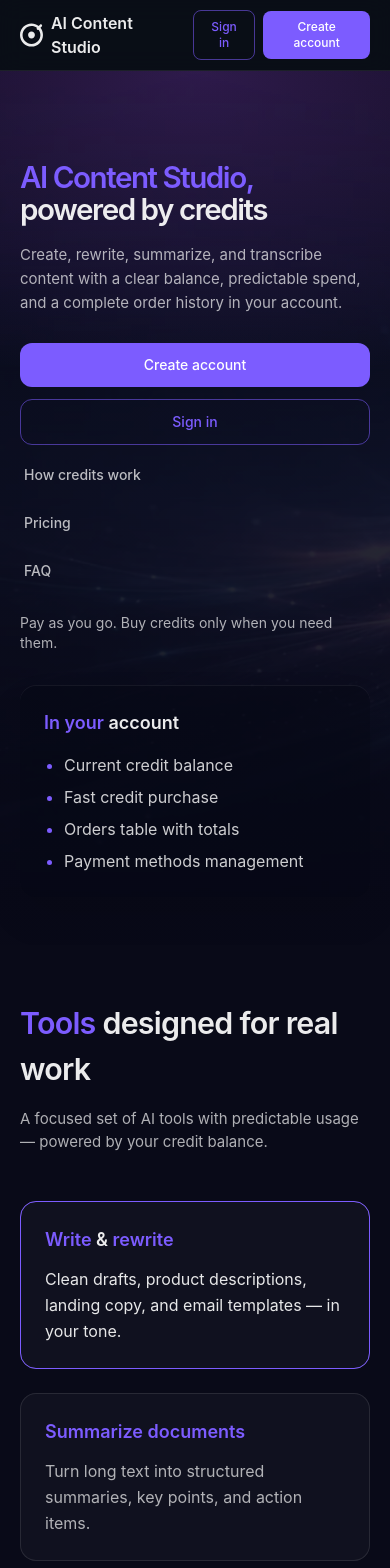
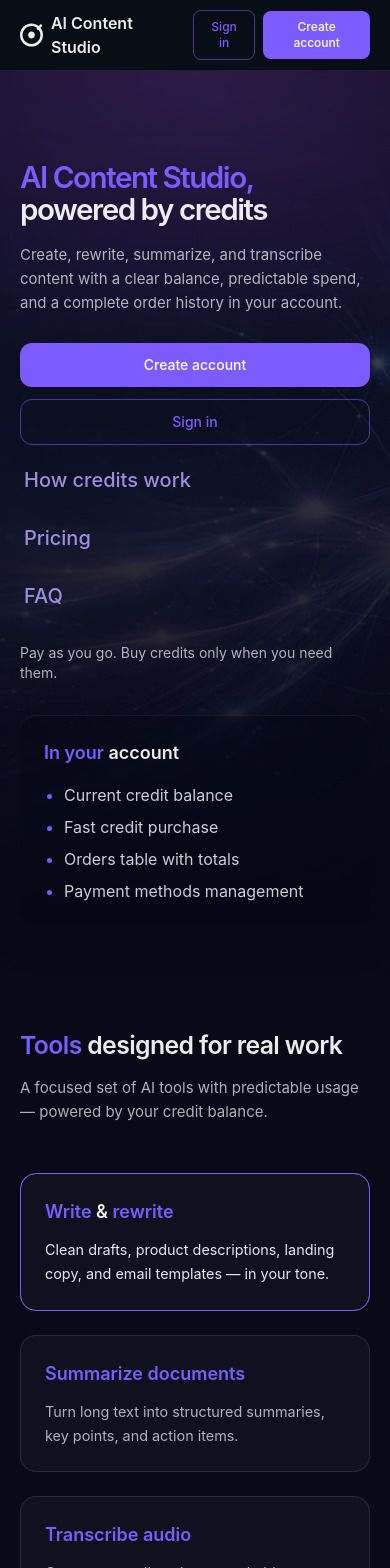
Before and after one commit to wysRocket/aicontentstudio, a React (Vite) app: page / in a window 390 px wide. Shown: the top 1568 px of the page. Built offline with nearby package versions, Linux system fonts and the light colour scheme; no server answers.

Commit message:
feat: update layout and sidebar styles for improved UI; enhance landing page link styles

```diff
--- a/src/components/Layout.tsx
+++ b/src/components/Layout.tsx
@@ -131,7 +131,7 @@ export function Layout() {
   }, [searchParams, setSearchParams]);
 
   return (
-    <div className="flex min-h-screen bg-[#f4ede4] font-sans text-[#17131d]">
+    <div className="flex min-h-screen overflow-x-hidden bg-[#0c0a18] font-sans text-[#17131d]">
       <Sidebar
         isMobileOpen={isMobileNavOpen}
         onMobileClose={() => setIsMobileNavOpen(false)}
@@ -141,48 +141,48 @@ export function Layout() {
 
       <main
         className={cn(
-          "flex min-h-screen min-w-0 flex-1 flex-col transition-[margin] duration-300",
+          "flex min-h-screen min-w-0 flex-1 flex-col overflow-x-hidden transition-[margin] duration-300",
           isDesktopSidebarExpanded ? "lg:ml-64" : "lg:ml-16",
         )}
       >
-        <div className="sticky top-0 z-[55] border-b border-black/6 bg-[#fffaf6]/92 backdrop-blur-xl">
+        <div className="sticky top-0 z-[55] border-b border-white/8 bg-[#0d0b18]/95 backdrop-blur-xl">
           <div className="mx-auto flex max-w-7xl flex-col gap-3 px-3 py-3 sm:px-6 lg:px-10">
             <div className="flex items-start justify-between gap-3">
               <div className="min-w-0 flex items-start gap-3">
                 <button
                   type="button"
                   onClick={() => setIsMobileNavOpen((current) => !current)}
-                  className="mt-0.5 flex h-10 w-10 shrink-0 items-center justify-center rounded-2xl border border-black/8 bg-white text-[#17131d] shadow-sm lg:hidden"
+                  className="mt-0.5 flex h-10 w-10 shrink-0 items-center justify-center rounded-2xl border border-white/10 bg-white/6 text-white shadow-sm lg:hidden"
                   aria-label={isMobileNavOpen ? "Close navigation menu" : "Open navigation menu"}
                 >
                   {isMobileNavOpen ? <X className="h-5 w-5" /> : <Menu className="h-5 w-5" />}
                 </button>
 
                 <div className="min-w-0">
-                  <p className="text-[10px] font-semibold uppercase tracking-[0.22em] text-[#8c5f74] sm:text-[11px]">
+                  <p className="text-[10px] font-semibold uppercase tracking-[0.22em] text-[#7c5cff] sm:text-[11px]">
                     {headerMeta.eyebrow}
                   </p>
                   <div className="mt-1 flex items-center gap-2">
-                    <h1 className="truncate text-base font-semibold tracking-[-0.03em] text-[#17131d] sm:text-xl">
+                    <h1 className="truncate text-base font-semibold tracking-[-0.03em] text-white sm:text-xl">
                       {headerMeta.title}
                     </h1>
                     <Link
                       to="/"
-                      className="hidden rounded-full border border-black/8 bg-white px-3 py-1 text-xs font-medium text-[#6e5e58] transition hover:border-[#8c5f74]/25 hover:text-[#17131d] sm:inline-flex"
+                      className="hidden rounded-full border border-white/12 bg-white/6 px-3 py-1 text-xs font-medium text-white/65 transition hover:border-white/22 hover:text-white sm:inline-flex"
                     >
                       View Home
                     </Link>
                   </div>
-                  <p className="mt-1 hidden max-w-3xl text-sm leading-6 text-[#6e5e58] md:block">
+                  <p className="mt-1 hidden max-w-3xl text-sm leading-6 text-white/50 md:block">
                     {headerMeta.description}
                   </p>
                 </div>
               </div>
 
               <div className="flex shrink-0 items-center gap-2 sm:gap-3">
-                <div className="flex h-10 items-center gap-2 rounded-2xl border border-black/8 bg-white px-3 text-sm text-[#6e5e58] shadow-sm">
-                  <Coins className="h-4 w-4 text-[#8c5f74]" />
-                  <span className="font-medium text-[#17131d]">
+                <div className="flex h-10 items-center gap-2 rounded-2xl border border-white/10 bg-white/6 px-3 text-sm shadow-sm">
+                  <Coins className="h-4 w-4 text-[#7c5cff]" />
+                  <span className="font-medium text-white">
                     {credits === null ? "..." : credits}
                   </span>
                 </div>
@@ -190,7 +190,7 @@ export function Layout() {
                 <button
                   type="button"
                   onClick={() => setIsPurchaseModalOpen(true)}
-                  className="inline-flex h-10 items-center justify-center gap-1.5 rounded-2xl border border-[#d7b6c5] bg-[#f8e8ee] px-3 text-sm font-medium text-[#8c3857] transition hover:bg-[#f4dbe5] sm:px-4"
+                  className="inline-flex h-10 items-center justify-center gap-1.5 rounded-2xl border border-[#7c5cff]/35 bg-[#7c5cff]/15 px-3 text-sm font-medium text-[#c4b5fd] transition hover:bg-[#7c5cff]/25 hover:text-white sm:px-4"
                 >
                   <Plus className="h-4 w-4" />
                   <span className="hidden sm:inline">Add credits</span>
@@ -199,14 +199,14 @@ export function Layout() {
 
                 <Link
                   to="/dashboard/settings?tab=profile"
-                  className="flex h-10 w-10 items-center justify-center rounded-full bg-[#17131d] text-sm font-semibold text-white shadow-sm transition hover:bg-[#2a2238]"
+                  className="flex h-10 w-10 items-center justify-center rounded-full bg-[#7c5cff] text-sm font-semibold text-white shadow-sm transition hover:bg-[#5b3fc5]"
                 >
                   {profileInitial}
                 </Link>
               </div>
             </div>
 
-            <p className="pl-[3.25rem] text-[13px] leading-5 text-[#6e5e58] md:hidden">
+            <p className="pl-[3.25rem] text-[13px] leading-5 text-white/45 md:hidden">
               {headerMeta.description}
             </p>
           </div>
--- a/src/index.css
+++ b/src/index.css
@@ -218,7 +218,15 @@ button:not(:disabled),
   background-image: var(--landing-hero-url);
   background-repeat: no-repeat;
   background-position: center center;
+  background-size: cover;
   animation: heroArtDrift 14s ease-in-out infinite alternate;
+}
+
+.landing .hero-link {
+  color: rgba(180, 165, 255, 0.85);
+  font-size: 1.25rem;
+  line-height: 1.5;
+  font-weight: 500;
 }
 
 .landing .hero::before {
@@ -455,15 +463,15 @@ button:not(:disabled),
 }
 
 .landing .credits .credits-card-left.reveal-ready {
-  transform: translateX(-80px);
+  transform: translateX(-52px);
 }
 
 .landing .credits .credits-card-center.reveal-ready {
-  transform: translateY(34px);
+  transform: translateX(-52px);
 }
 
 .landing .credits .credits-card-right.reveal-ready {
-  transform: translateX(80px);
+  transform: translateX(-52px);
 }
 
 .landing .credits .credits-alert.reveal-ready {
@@ -585,8 +593,33 @@ button:not(:disabled),
     padding-bottom: 4rem;
   }
 
+  /* Reduce h2 heading sizes in all non-hero sections on mobile */
+  .landing section:not(.hero) h2 {
+    font-size: 1.55rem !important;
+    line-height: 1.15 !important;
+  }
+
+  /* Reduce lead paragraph sizes on mobile */
+  .landing section:not(.hero) p.lead {
+    font-size: 0.9375rem !important;
+  }
+
+  /* Reduce FAQ h3 sizes on mobile */
+  .landing .faq h3 {
+    font-size: 1.05rem !important;
+  }
+
+  /* Reduce FAQ body text on mobile */
+  .landing .faq .text-text-muted,
+  .landing .trust .text-text-muted,
+  .landing .features .text-text-muted,
+  .landing .pricing .text-text-muted {
+    font-size: 0.9rem !important;
+    line-height: 1.65 !important;
+  }
+
   .landing .hero {
-    min-height: auto;
+    min-height: 88vh;
     padding-top: calc(4.25rem + 1.5rem);
     padding-bottom: 4rem;
   }
@@ -596,9 +629,9 @@ button:not(:disabled),
   }
 
   .landing .hero__art {
-    background-position: center top;
+    background-position: 70% top;
     background-size: cover;
-    opacity: 0.55;
+    opacity: 0.6;
   }
 
   .landing .hero::before {
--- a/src/pages/Landing.tsx
+++ b/src/pages/Landing.tsx
@@ -673,19 +673,19 @@ export default function Landing() {
                   )}
                   <a
                     href="#how-credits-work"
-                    className="px-1 py-2 text-sm font-medium text-white/72 transition-colors hover:text-white sm:px-4 sm:py-3 sm:text-base"
+                    className="hero-link px-1 py-2 transition-colors hover:text-white sm:px-4 sm:py-3"
                   >
                     How credits work
                   </a>
                   <a
                     href="#pricing"
-                    className="px-1 py-2 text-sm font-medium text-white/72 transition-colors hover:text-white sm:px-4 sm:py-3 sm:text-base"
+                    className="hero-link px-1 py-2 transition-colors hover:text-white sm:px-4 sm:py-3"
                   >
                     Pricing
                   </a>
                   <a
                     href="#faq"
-                    className="px-1 py-2 text-sm font-medium text-white/72 transition-colors hover:text-white sm:px-4 sm:py-3 sm:text-base"
+                    className="hero-link px-1 py-2 transition-colors hover:text-white sm:px-4 sm:py-3"
                   >
                     FAQ
                   </a>
```
Also changed, not shown: src/components/Sidebar.tsx (+30 -21 lines).
